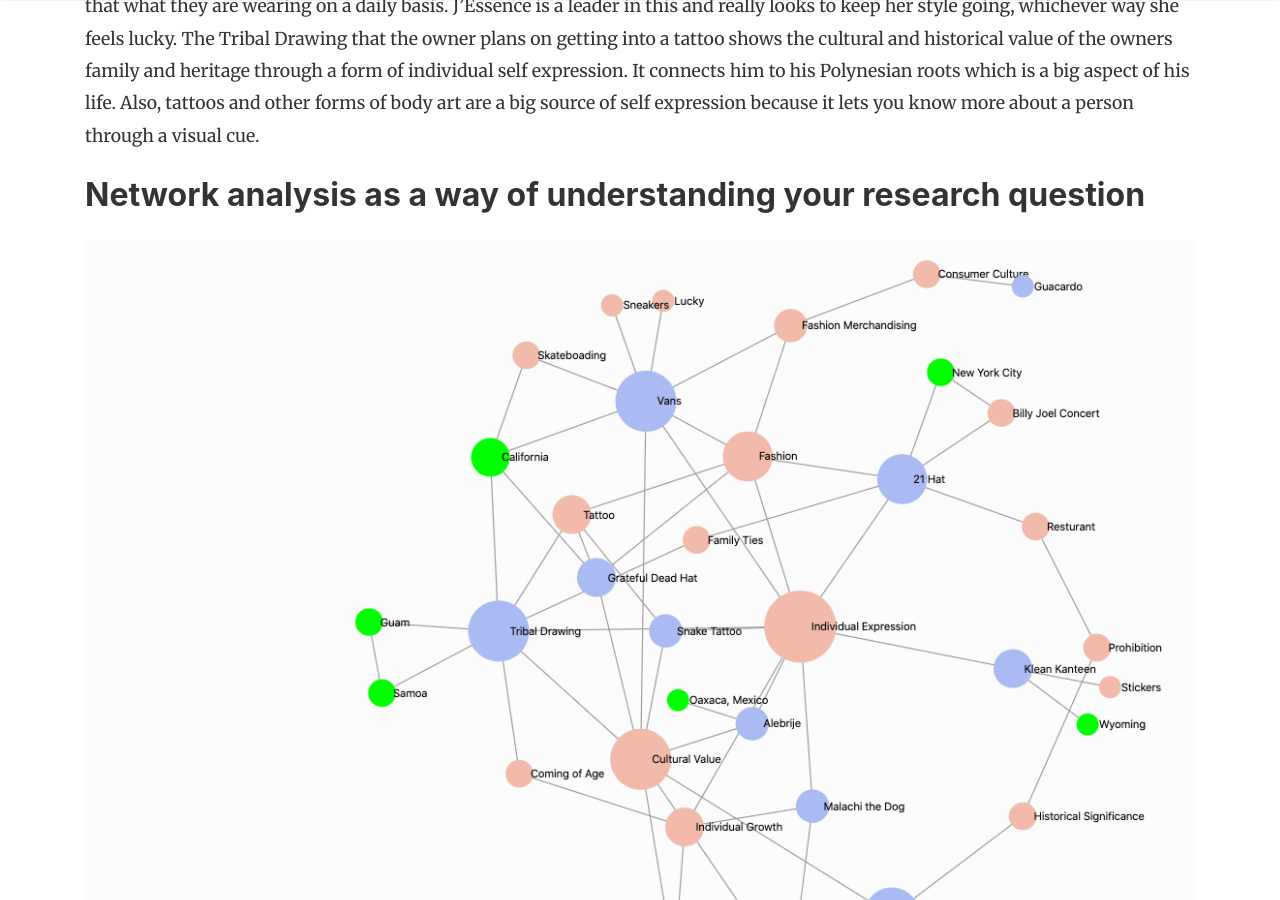
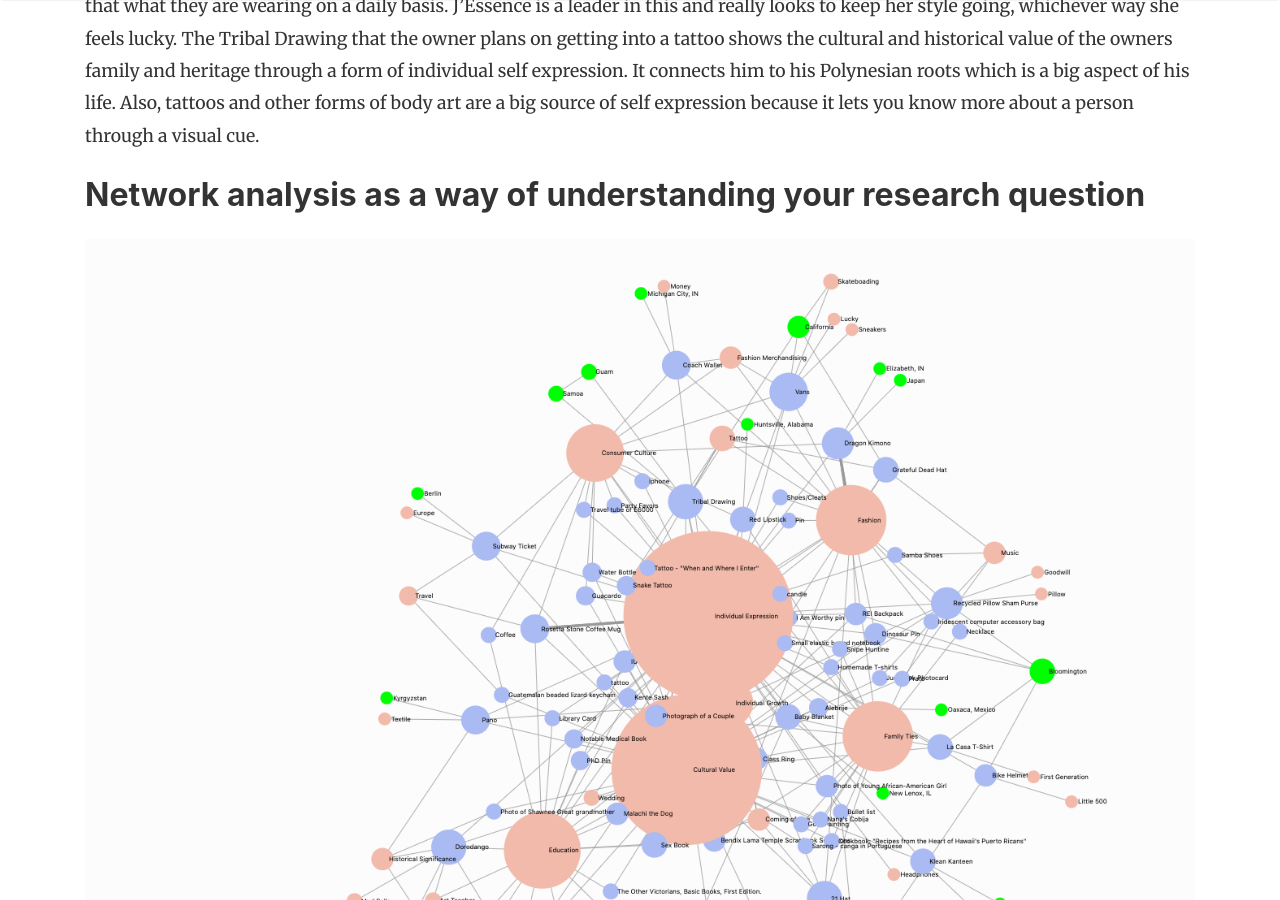
Before and after one commit to H301HistoryHarvest/H301HistoryHarvest, a Jekyll site: the page built from _stories/Networks2.md, in a window 1280 px wide and 900 px high, scrolled down 622 px. Built offline with Jekyll 4.4.1, drawn with Linux system fonts in a browser that asks for light colours; nearby versions of some CDN libraries; comment, search, counter and statistics services are not loaded.

Commit message:
Update Networks2.md

```diff
--- a/_stories/Networks2.md
+++ b/_stories/Networks2.md
@@ -20,7 +20,8 @@ The Dorodango collection is a collection of mudballs that were collected by the
 
 ## Network analysis as a way of understanding your research question
 
-![](/H301HistoryHarvest/assets/images/Screen Shot 2019-11-19 at 5.02.23 PM.png)
+![](/H301HistoryHarvest/assets/images/Screen Shot 2019-12-17 at 5.21.09 PM.png)
+![](/H301HistoryHarvest/assets/images/Network2_Factions.png)
 
 We defined nodes as objects, locations, and tags, and our edges as "is connected to..." Of the information we had available, selecting these as our nodes and identifying the edges as "is connected to..." made the most sense organizationally. By doing this, we hoped that the connections between the objects and the tags would be clearly illustrated. Our method was for each group member to focus on one item at a time, create a node for that item, create nodes for tags and locations relating to that item, and then connect that item to those nodes. Once each member added all of the tags and locations for the object and connected them via edges, we moved on to the next object on the list.
 
```
